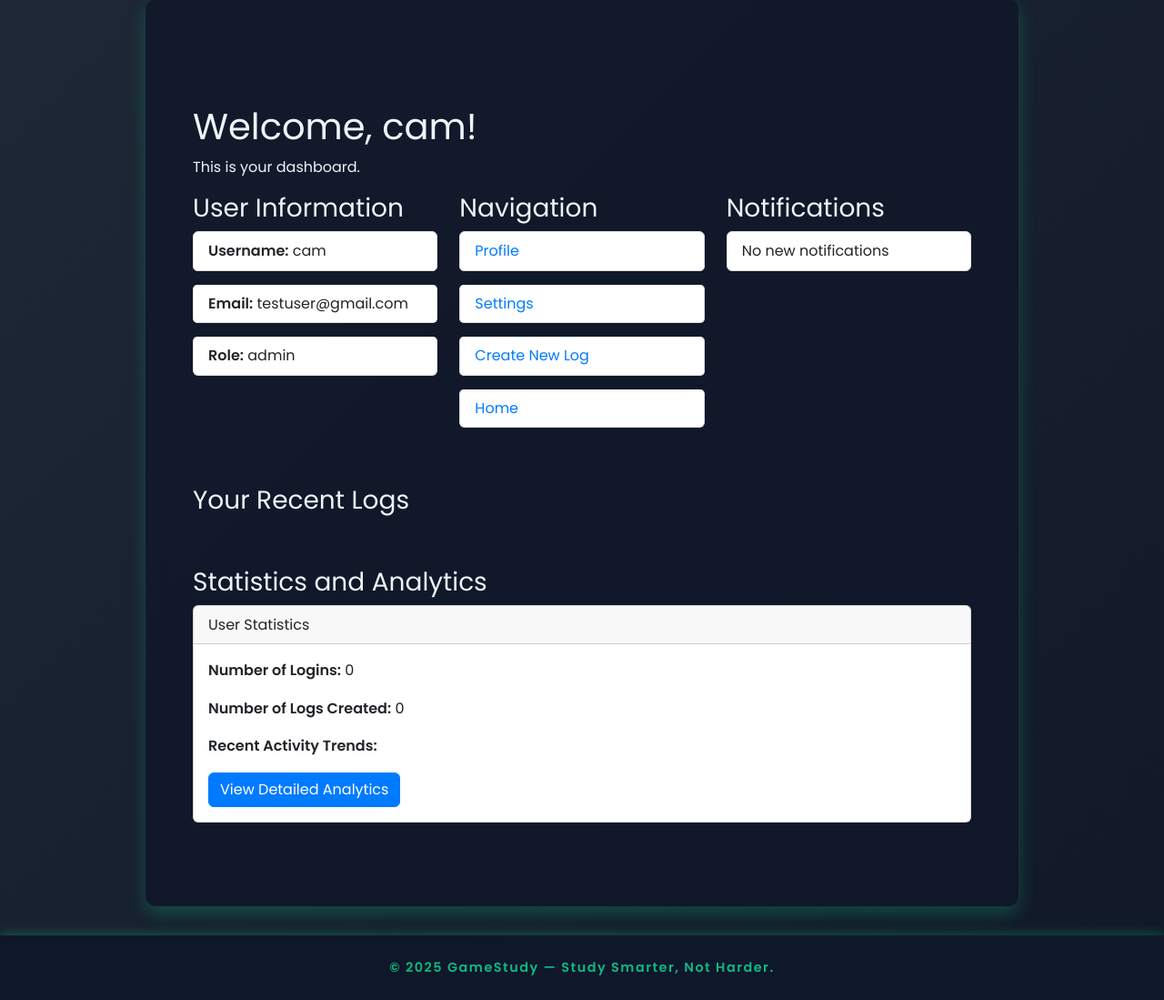
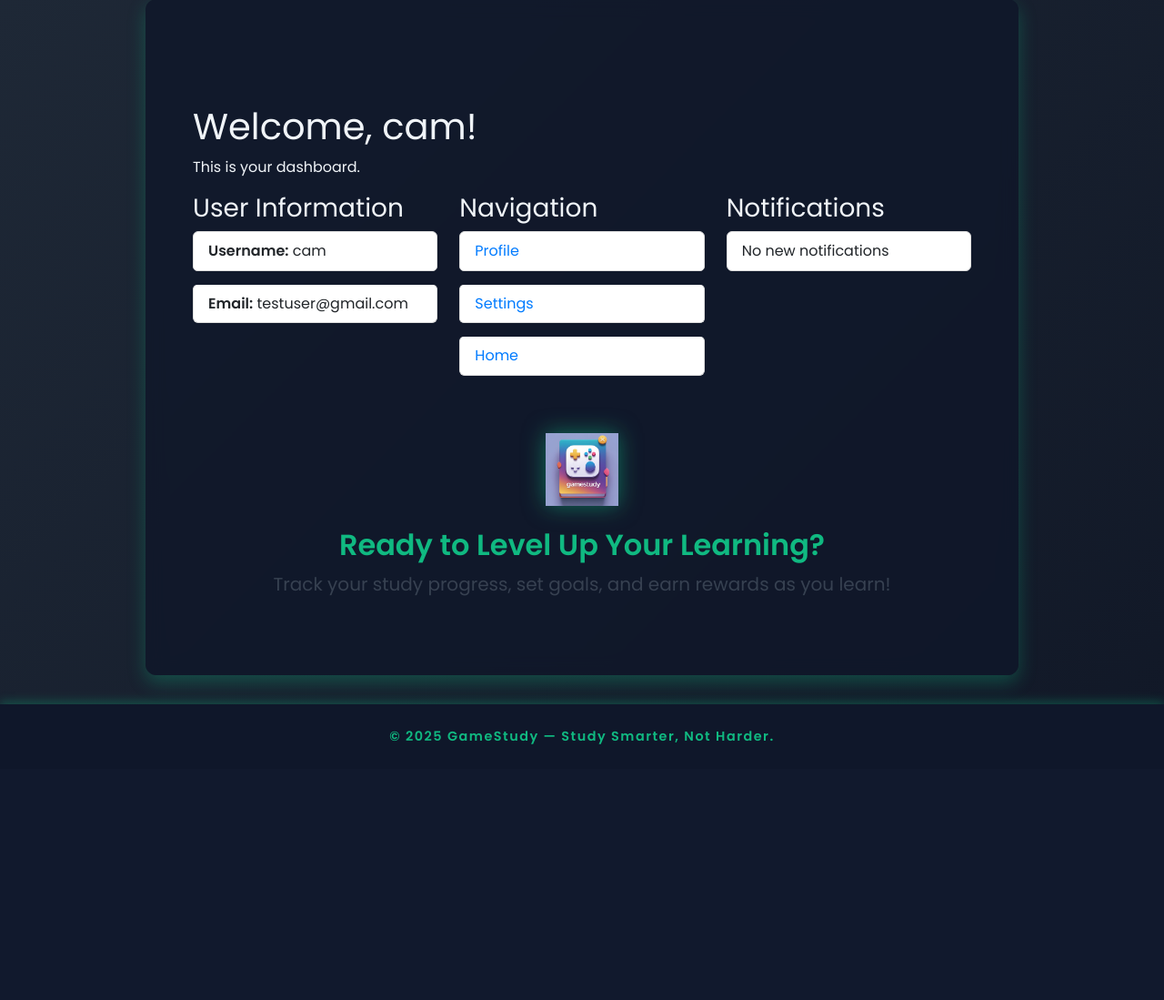
Before and after one commit to TempeHS/2025SE-Cameron.L-Major, a Flask app: page /dashboard in a window 1280 px wide. Shown: the part 144-1243 px from the top of the page at 91% size. After the commit the page ends 962 px from the top, so only its background shows below. Run offline with Flask 3, Linux system fonts and the light colour scheme; a user stored in the database is signed in; data comes from the database, SQL or seed files in the repository; both versions use the stored data as it was after the commit; data that the repository does not hold is empty; some libraries are stand-ins or nearby versions.

```diff
--- a/auth_routes.py
+++ b/auth_routes.py
@@ -117,7 +117,6 @@ def register_auth_routes(app):
     @app.route("/login", methods=["GET", "POST"])
     @limiter.limit("5 per minute")
     def login():
-        """Handle user login."""
         if request.method == "POST":
             try:
                 validate_csrf(request.form['csrf_token'])
@@ -133,9 +132,9 @@ def register_auth_routes(app):
                 user = dbHandler.get_user(username_or_email)
 
             if user and bcrypt.checkpw(password.encode('utf-8'), user["password"].encode('utf-8')):
-                session['username'] = user['username']
-                session['email'] = user['email']
-                log_user_login(user['username'])
+                # Do NOT set session['username'] here!
+                session['pending_2fa_user'] = user['username']
+                session['pending_2fa_email'] = user['email']
                 flash("Enter your 2FA code.")
                 return redirect(url_for('verify_2fa'))
             else:
@@ -145,6 +144,7 @@ def register_auth_routes(app):
 
     @app.route("/verify_2fa", methods=["GET", "POST"])
     def verify_2fa():
+        print("SESSION:", dict(session))  # Debug
         if request.method == "POST":
             try:
                 validate_csrf(request.form['csrf_token'])
@@ -153,24 +153,30 @@ def register_auth_routes(app):
                 return render_template("verify_2fa.html", error="CSRF token is missing or invalid.", hide_navbar=True)
 
             code = basic_sanitize_input(request.form["code"])
-            username = session.get('username')
+            username_or_email = session.get('pending_2fa_user')
 
-            if not username:
+            if not username_or_email:
                 flash("Session expired. Please log in again.")
                 return redirect(url_for('login'))
 
-            user = dbHandler.get_user(username)
+            # Detect if it's an email or username
+            if "@" in username_or_email:
+                user = dbHandler.get_user_by_email(username_or_email)
+            else:
+                user = dbHandler.get_user(username_or_email)
+
             if not user:
                 flash("User not found.")
                 return redirect(url_for('login'))
 
             totp = pyotp.TOTP(user['totp_secret'])
 
-            if totp.verify(code, valid_window=0):  # Strict match only
+            if totp.verify(code, valid_window=1):
                 session.permanent = True
                 session['username'] = user['username']
                 session['email'] = user['email']
-                session['role'] = user['role']
+                session.pop('pending_2fa_user', None)
+                session.pop('pending_2fa_email', None)
                 flash("Login successful!")
                 return redirect(url_for('dashboard'))
             else:
@@ -178,9 +184,6 @@ def register_auth_routes(app):
                 return render_template("verify_2fa.html", error="Invalid 2FA code", hide_navbar=True)
 
         return render_template("verify_2fa.html", hide_navbar=True)
-
-
-
     @app.route("/logout")
     def logout():
         """Handle user logout."""
--- a/main_routes.py
+++ b/main_routes.py
@@ -21,12 +21,9 @@ def register_main_routes(app):
         if 'username' in session:
             username = session['username']
             email = session['email']
-            role = session['role']
 
-            logs = dbHandler.get_recent_logs(username)
-            stats = dbHandler.get_user_stats(username)
 
-            return render_template("dashboard.html", username=username, email=email, role=role, logs=logs, stats=stats)
+            return render_template("dashboard.html", username=username, email=email)
         else:
             flash("You need to log in first.")
             return redirect(url_for('login'))
@@ -78,22 +75,9 @@ def register_main_routes(app):
             flash("You need to log in first.")
             return redirect(url_for('login'))
 
-        page = request.args.get('page', 1, type=int)
-        per_page = 5
-        logs = dbHandler.get_logs_paginated(page, per_page)
-        total_logs = dbHandler.get_total_logs_count()
-
-        if not logs:
-            logs = []  # Default to empty if no logs found
-
         return render_template("home_logged_in.html",
                             username=session['username'],
-                            email=session['email'],
-                            role=session['role'],
-                            logs=logs,
-                            page=page,
-                            per_page=per_page,
-                            total_logs=total_logs)
+                            email=session['email'], )
 
     @app.route("/search_logs", methods=["GET"])
     def search_logs():
@@ -113,7 +97,7 @@ def register_main_routes(app):
         logs = dbHandler.search_logs(developer, date, project, sort_by, sort_order)
         total_logs = len(logs)  # Assuming search_logs returns all matching logs
         print(f"Logs passed to template: {logs}")  # Debug print
-        return render_template("home_logged_in.html", username=session['username'], email=session['email'], role=session['role'], logs=logs, page=page, per_page=per_page, total_logs=total_logs)
+        return render_template("home_logged_in.html", username=session['username'], email=session['email'], logs=logs, page=page, per_page=per_page, total_logs=total_logs)
 
     @app.route("/edit_log/<int:log_id>", methods=["GET", "POST"])
     def edit_log(log_id):
--- a/templates/dashboard.html
+++ b/templates/dashboard.html
@@ -1,5 +1,6 @@
-{% extends "layout.html" %} {% block title %} Dashboard {% endblock %} {% block
-content %}
+{% extends "layout.html" %}
+{% block title %} Dashboard {% endblock %}
+{% block content %}
 <div class="container mt-5">
   <h1>Welcome, {{ username }}!</h1>
   <p>This is your dashboard.</p>
@@ -11,7 +12,6 @@ content %}
           <strong>Username:</strong> {{ username }}
         </li>
         <li class="list-group-item"><strong>Email:</strong> {{ email }}</li>
-        <li class="list-group-item"><strong>Role:</strong> {{ role }}</li>
       </ul>
     </div>
     <div class="col-md-4">
@@ -19,9 +19,6 @@ content %}
       <ul class="list-group">
         <li class="list-group-item"><a href="/profile">Profile</a></li>
         <li class="list-group-item"><a href="/settings">Settings</a></li>
-        <li class="list-group-item">
-          <a href="/create_log">Create New Log</a>
-        </li>
         <li class="list-group-item">
           <a href="{{ url_for('home_logged_in') }}">Home</a>
         </li>
@@ -36,82 +33,13 @@ content %}
   </div>
 
   <div class="row mt-5">
-    <div class="col-md-12">
-      <h3>Your Recent Logs</h3>
-      <ul class="list-group">
-        {% for log in logs %}
-        <li class="list-group-item">
-          <strong
-            >{{ log.date }} - {{ log.developer_name }} - {{ log.project
-            }}</strong
-          ><br />
-          <div class="log-content">
-            {{ log.content }}
-            <pre>{{ log.code_snippet }}</pre>
-          </div>
-          <small
-            >Last edited: {{ log.last_edited if log.last_edited else log.date
-            }}</small
-          >
-          <div class="mt-2">
-            {% if log.developer_name == session['username'] and not
-            log.is_approved and not log.is_archived %}
-            <a
-              href="{{ url_for('edit_log', log_id=log.id) }}"
-              class="btn btn-warning btn-sm"
-              >Edit</a
-            >
-            <form
-              action="{{ url_for('delete_log', log_id=log.id) }}"
-              method="POST"
-              style="display: inline"
-              onsubmit="return confirmDelete()"
-            >
-              <input
-                type="hidden"
-                name="csrf_token"
-                value="{{ csrf_token() }}"
-              />
-              <button type="submit" class="btn btn-danger btn-sm">
-                Delete
-              </button>
-            </form>
-            {% endif %}
-          </div>
-        </li>
-        {% endfor %}
-      </ul>
-    </div>
-  </div>
-
-  <div class="row mt-5">
-    <div class="col-md-12">
-      <h3>Statistics and Analytics</h3>
-      <div class="card mb-4">
-        <div class="card-header">User Statistics</div>
-        <div class="card-body">
-          <p><strong>Number of Logins:</strong> {{ stats.num_logins }}</p>
-          <p><strong>Number of Logs Created:</strong> {{ stats.num_logs }}</p>
-          <p><strong>Recent Activity Trends:</strong></p>
-          <ul>
-            {% for project, count in stats.activity_trends %}
-            <li>{{ project }}: {{ count }}</li>
-            {% endfor %}
-          </ul>
-          <a href="{{ url_for('analytics') }}" class="btn btn-primary"
-            >View Detailed Analytics</a
-          >
-        </div>
-      </div>
+    <div class="col-md-12 text-center">
+      <img src="{{ url_for('static', filename='icons/logo.png') }}" alt="GameStudy Logo" style="height:5rem;filter:drop-shadow(0 0 12px #10b98188);" />
+      <h2 class="mt-4" style="color:#10b981;font-weight:800;">Ready to Level Up Your Learning?</h2>
+      <p class="lead" style="color:#374151;">
+        Track your study progress, set goals, and earn rewards as you learn!
+      </p>
     </div>
   </div>
 </div>
-
-<script>
-  function confirmDelete() {
-    return confirm(
-      "Are you sure you want to delete this log? This action is permanent."
-    );
-  }
-</script>
 {% endblock %}
```
Also changed, not shown: api_routes.py (+13 -25 lines), templates/home_logged_in.html (+17 -99 lines), .databaseFiles/database.db.
